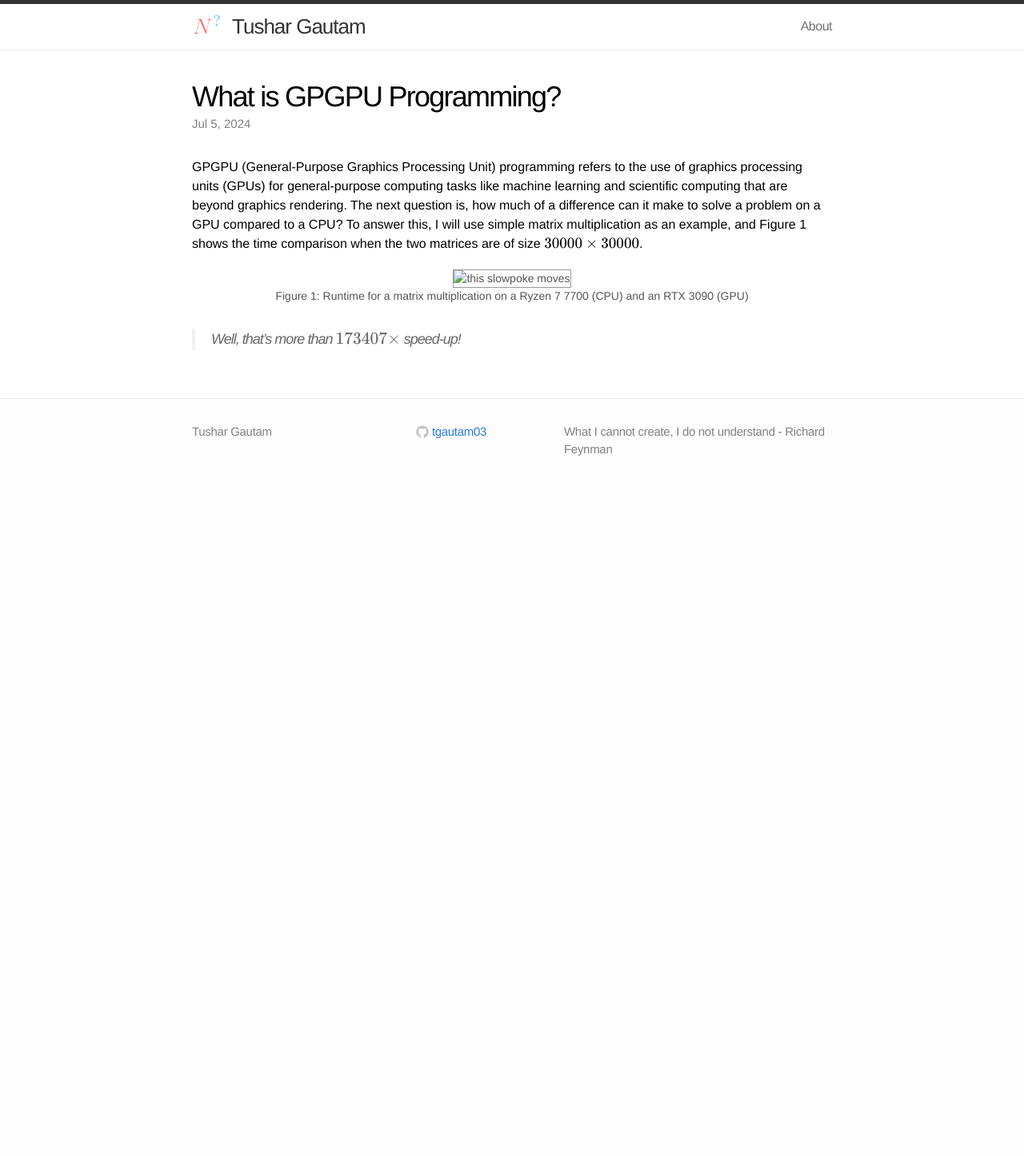
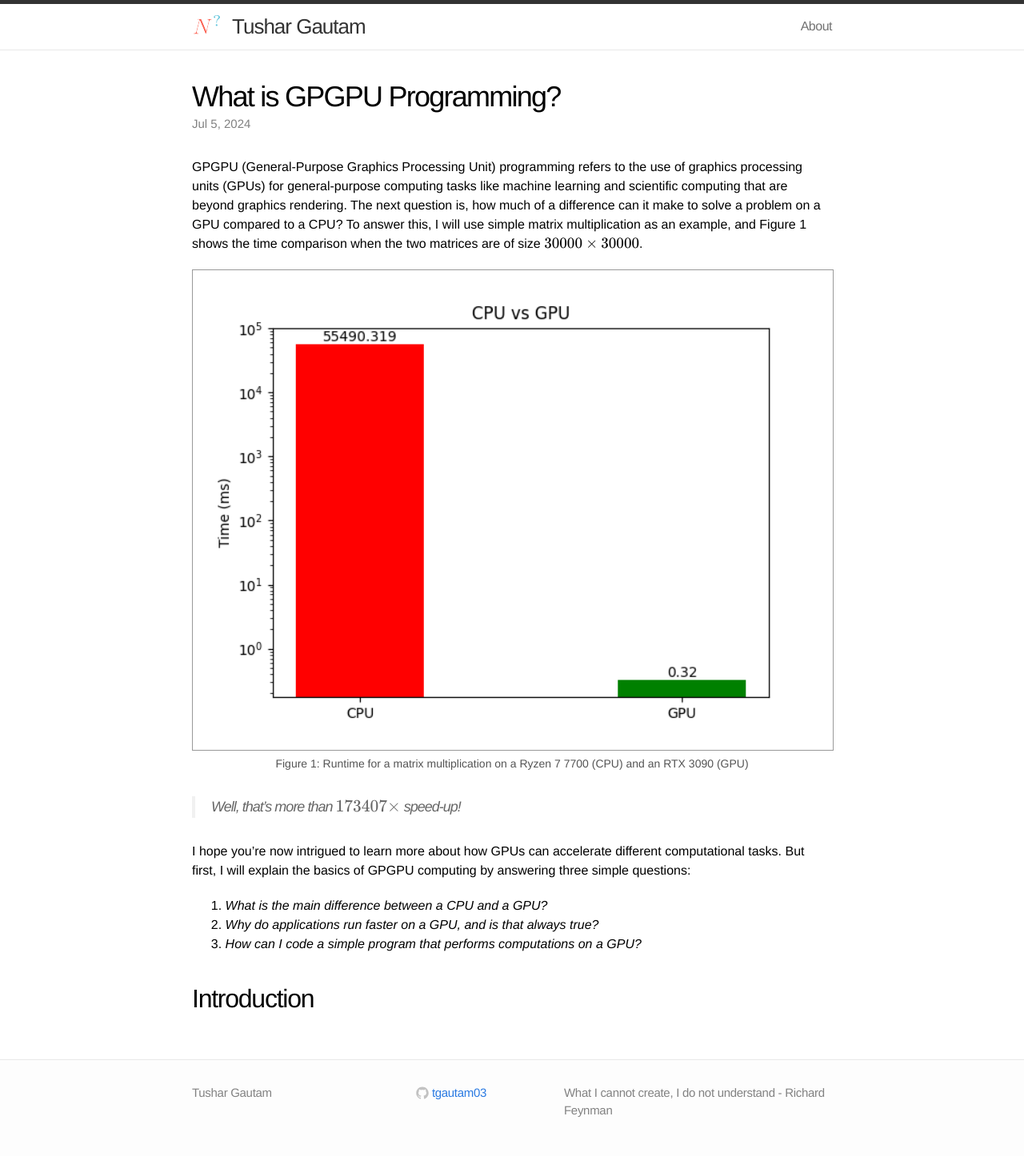
Before and after one commit to tgautam03/tgautam03.github.io, a Jekyll site: the page built from _posts/2024-07-05-Intro_GPGPU.markdown, in a window 1280 px wide. Shown: the whole page at 80% size. Built offline with Jekyll 4.4.1, drawn with Linux system fonts in a browser that asks for light colours; before the commit the page ends 900 px from its top, so only the background shows below that.

Commit message:
Updated image location link

```diff
--- a/_posts/2024-07-05-Intro_GPGPU.markdown
+++ b/_posts/2024-07-05-Intro_GPGPU.markdown
@@ -9,8 +9,16 @@ date:   2024-07-05 10:00:00
 GPGPU (General-Purpose Graphics Processing Unit) programming refers to the use of graphics processing units (GPUs) for general-purpose computing tasks like machine learning and scientific computing that are beyond graphics rendering. The next question is, how much of a difference can it make to solve a problem on a GPU compared to a CPU? To answer this, I will use simple matrix multiplication as an example, and Figure 1 shows the time comparison when the two matrices are of size $$30000 \times 30000$$.
 
 <div class="imgcap">
-<img src="../assets/2024-07-05-Intro_GPGPU/cpu_v_gpu.png" alt="this slowpoke moves"  width="800"/>
+<img src="/assets/2024-07-05-Intro_GPGPU/cpu_v_gpu.png" alt="this slowpoke moves"  width="800"/>
 <div class="thecap">Figure 1: Runtime for a matrix multiplication on a Ryzen 7 7700 (CPU) and an RTX 3090 (GPU) </div>
 </div>
 
 > Well, that's more than $$173407\times$$ speed-up!
+
+I hope you're now intrigued to learn more about how GPUs can accelerate different computational tasks. But first, I will explain the basics of GPGPU computing by answering three simple questions:
+
+1. *What is the main difference between a CPU and a GPU?*
+2. *Why do applications run faster on a GPU, and is that always true?*
+3. *How can I code a simple program that performs computations on a GPU?*
+
+## Introduction
```
